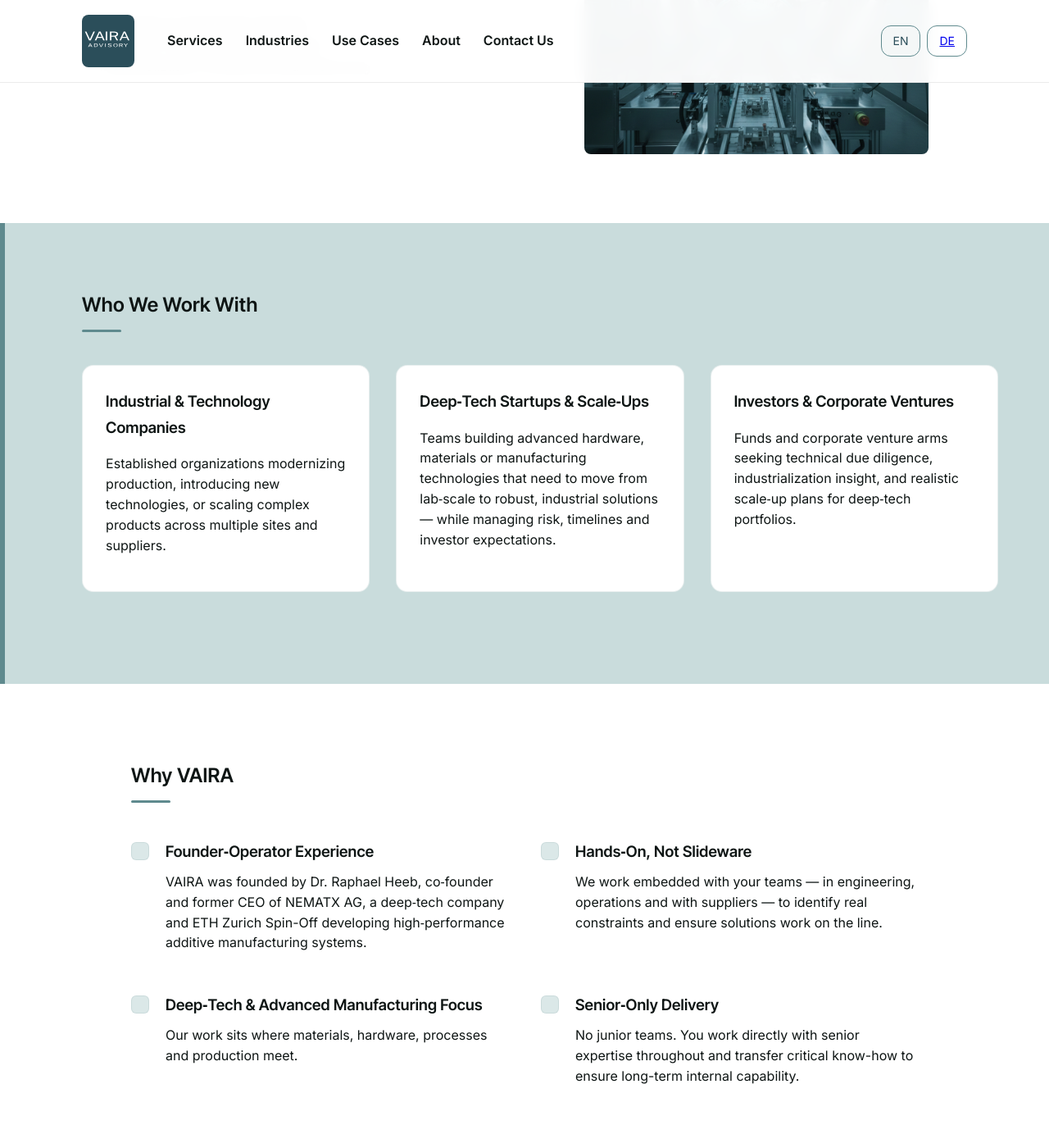
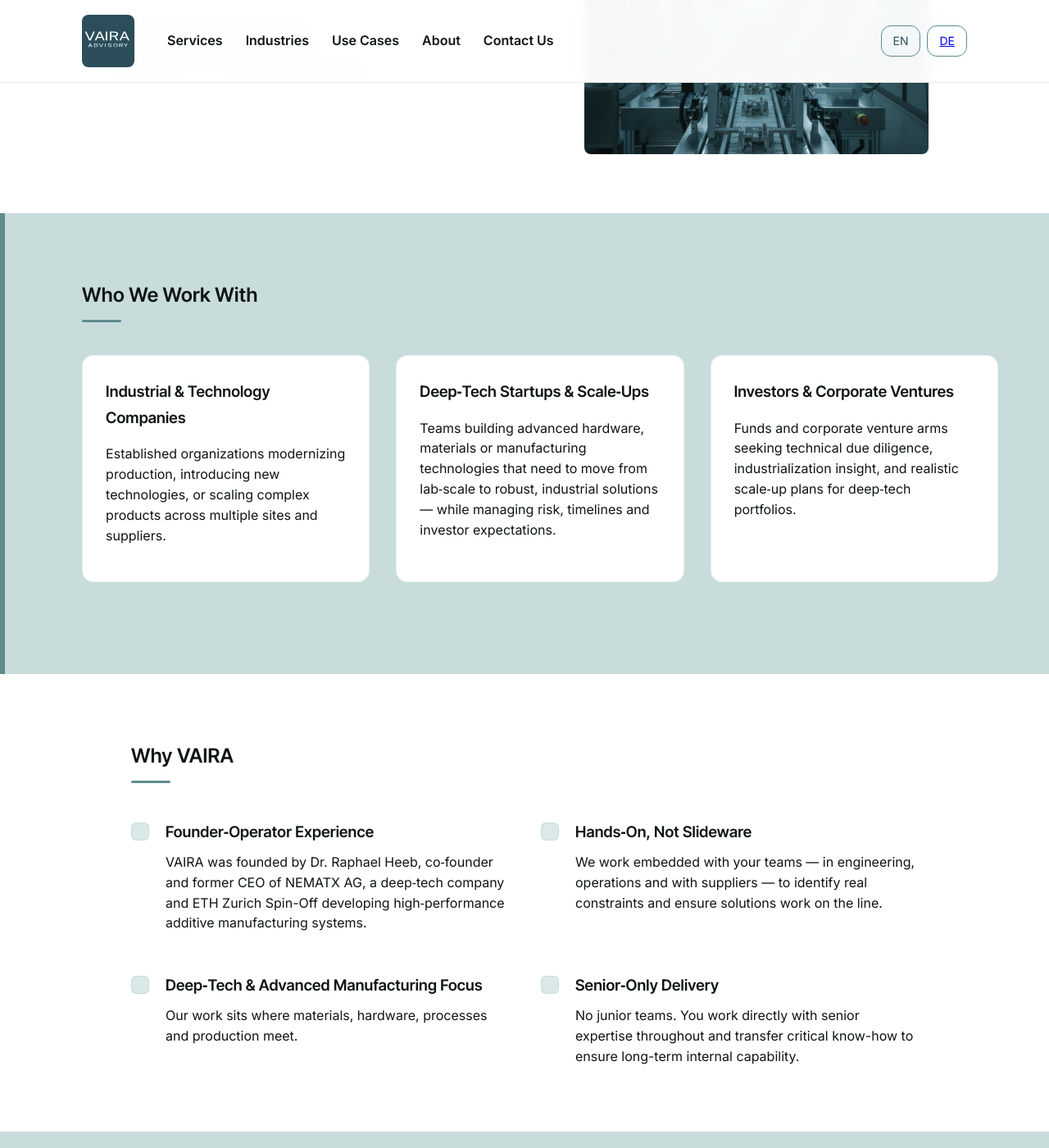
Before and after one commit to raphaelheeb/vaira-advisory, a Jekyll site: the page built from index.html, in a window 1280 px wide and 1400 px high, scrolled down 943 px. Shown: the whole window at 82% size. Built offline with Jekyll 4.4.1, drawn with Linux system fonts in a browser that asks for light colours.

Commit message:
Update styles.css

```diff
--- a/assets/css/styles.css
+++ b/assets/css/styles.css
@@ -167,7 +167,7 @@
 /* subtle breathing space between sections */
 
 .section + .section {
-  margin-top: 12px;
+  margin-top: 0 !important;
 }
 
 /* SECTION TITLES */
```
